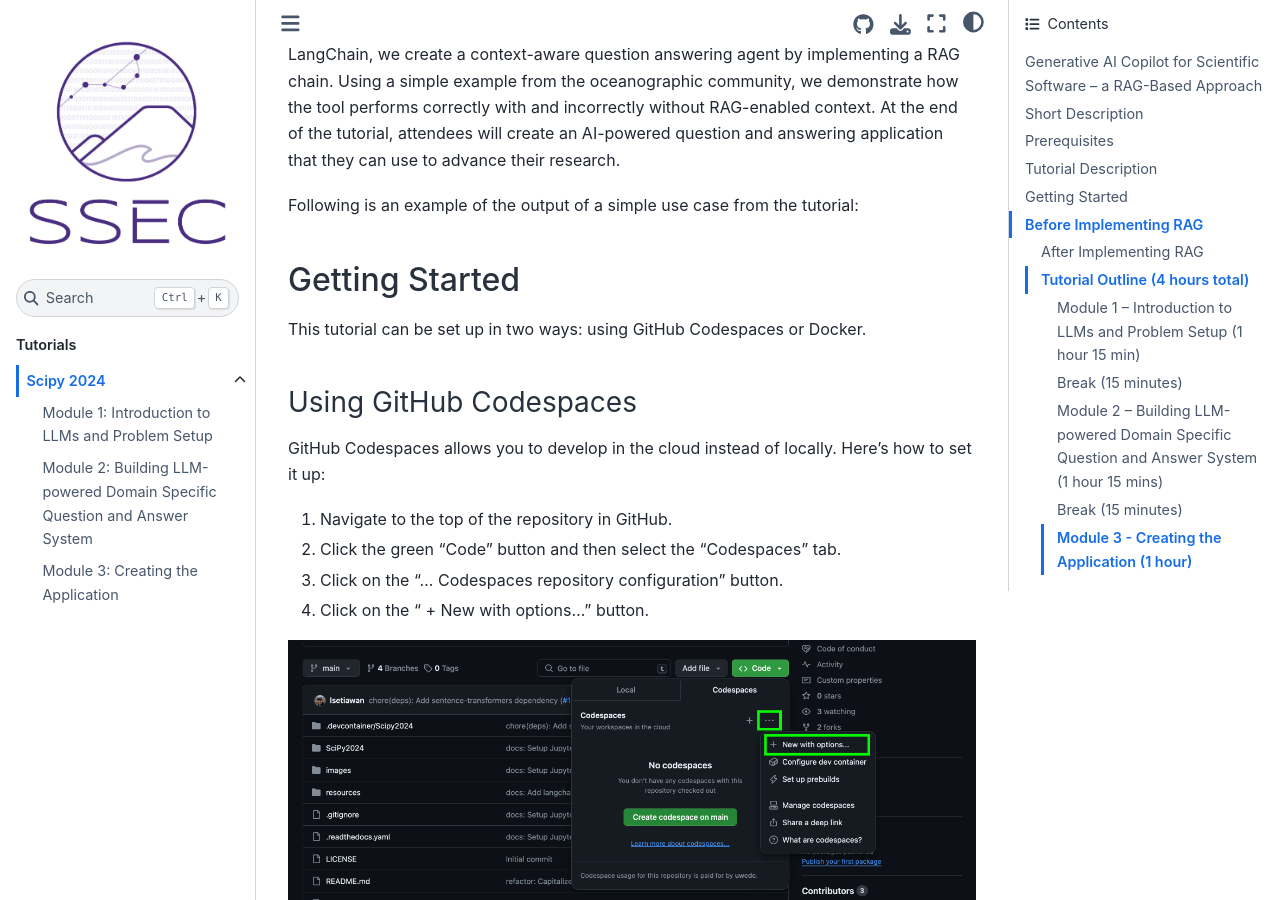
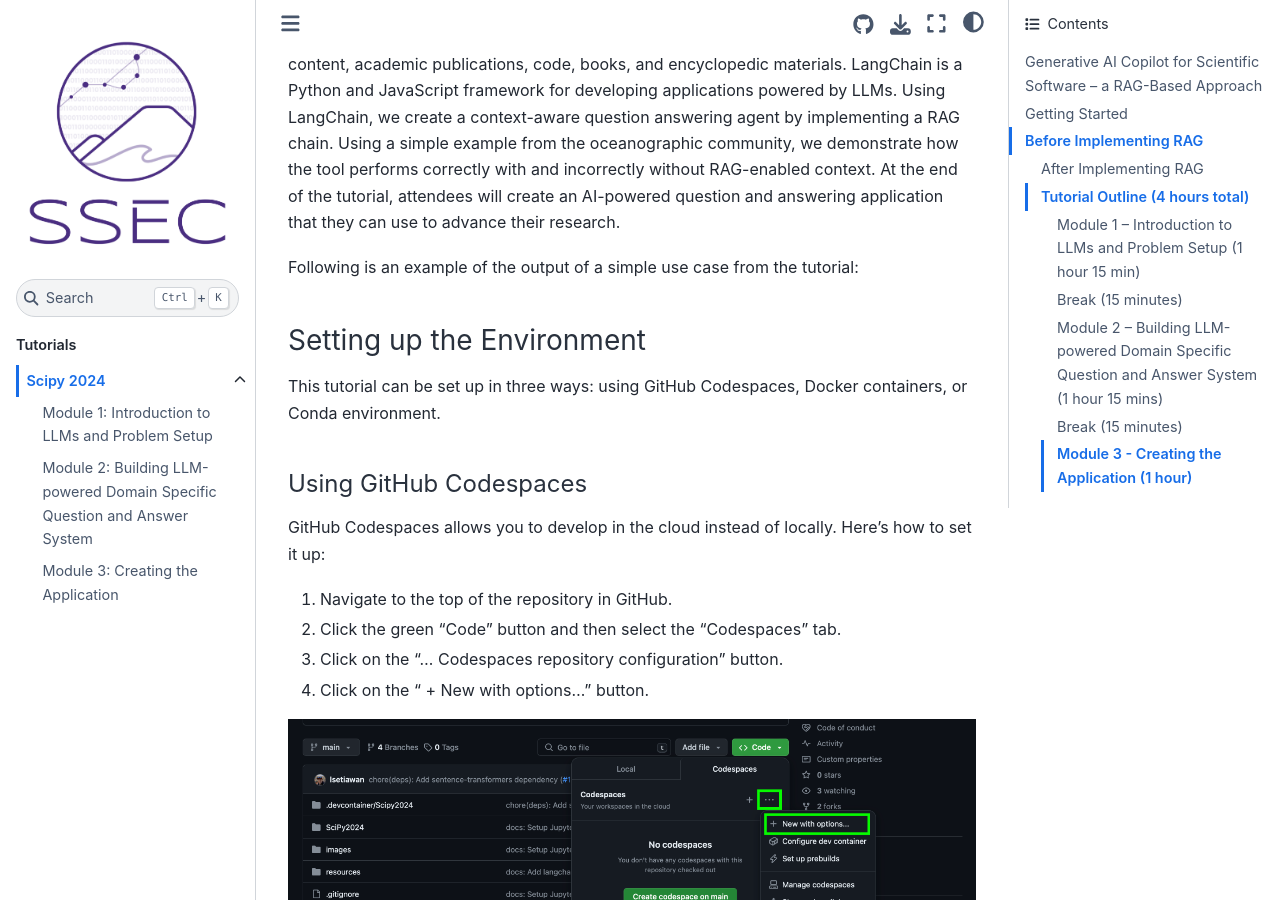
Before and after one commit to uw-ssec/tutorials, a Jupyter Book: the page built from SciPy2024/README.md, in a window 1280 px wide and 900 px high, scrolled down 1579 px. Built offline with Jupyter Book 1.0.4 settings and Sphinx 7.4.7 and the Sphinx Book theme 1.1.4, drawn with Linux system fonts in a browser that asks for light colours; some of the changed text lies outside the part shown.

Commit message:
refactor: Updated the README instruction ordering

```diff
--- a/SciPy2024/README.md
+++ b/SciPy2024/README.md
@@ -20,33 +20,35 @@
 
 2. University of Washington, Paul G. Allen School of Computer Science & Engineering, Seattle, WA
 
-## Short Description
+## Getting Started
+
+### Introduction
 
 Generative AI systems built upon large language models (LLMs) have shown great promise as tools that enable people to access information through natural conversation. Scientists can benefit from the breakthroughs these systems enable to create advanced tools that will help accelerate their research outcomes. This tutorial will cover: (1) the basics of language models, (2) setting up the environment for using open source LLMs without the use of expensive compute resources needed for training or fine-tuning, (3) learning a technique like Retrieval-Augmented Generation (RAG) to optimize output of LLM, and (4) build a “production-ready” app to demonstrate how researchers could turn disparate knowledge bases into special purpose AI-powered tools. The right audience for our tutorial is scientists and research engineers who want to use LLMs for their work.
 
-## Prerequisites
+### Prerequisites
 
 <!-- A list of prerequisite skills expected of attendees, so that participants can choose level appropriate tutorials. -->
 
 No prior experience with LLMs is required, but familiarity with the Jupyter environment will be helpful.
 
-### Python Programming Level
+#### Python Programming Level
 
 <!-- Prior Python Programming Level of Knowledge Expected: Please note this reflects the attendees' Python programming level only, not the attendees' level of understanding of the topic. -->
 
 Must have Python programming experience.
 
-## Tutorial Description
+### Tutorial Description
 
 Generative AI is changing the way we adopt and use technology. The power of AI is manifest in the everyday interactions of consumer tech and tools. This tutorial aims to utilize the underlying methods in Generative AI to advance scientific research. This tutorial will introduce and implement RAG (a technique for enhancing the accuracy and reliability of a generative AI model) for scientific research. We will go through the fundamentals of RAG and then implement it over documents retrieved from existing GitHub repositories and several domain-specific knowledge bases. The language model used in the tutorial is the Allen Institute for AI (AI2) Open Language Model (OLMo), an LLM with open data, code, weights, and evaluation benchmarks. OLMo is purpose-built for scientific discovery as it has been trained on Dolma, an open dataset of 3 trillion tokens collected from diverse web content, academic publications, code, books, and encyclopedic materials. LangChain is a Python and JavaScript framework for developing applications powered by LLMs. Using LangChain, we create a context-aware question answering agent by implementing a RAG chain. Using a simple example from the oceanographic community, we demonstrate how the tool performs correctly with and incorrectly without RAG-enabled context. At the end of the tutorial, attendees will create an AI-powered question and answering application that they can use to advance their research.
 
 Following is an example of the output of a simple use case from the tutorial:
 
-## Getting Started
+### Setting up the Environment
 
-This tutorial can be set up in two ways: using GitHub Codespaces or Docker.
+This tutorial can be set up in three ways: using GitHub Codespaces, Docker containers, or Conda environment.
 
-### Using GitHub Codespaces
+#### Using GitHub Codespaces
 
 GitHub Codespaces allows you to develop in the cloud instead of locally. Here's how to set it up:
 
@@ -65,7 +67,7 @@
 
 This will set up a new Codespace environment for the SciPy 2024 tutorial.
 
-### Using Docker
+#### Using Docker
 
 Alternatively, you can set up the tutorial locally using Docker. Here's how:
 
@@ -93,7 +95,9 @@
 
 > Note: If you exit the container, run `docker ps -l` for the Container ID and `docker start -i <container_id>` to pick up where you left off.
 
-### Using a Conda Environment
+Now, you can navigate to the tutorial directory and start the tutorial.
+
+#### Using a Conda Environment
 
 Finally, you can set up the tutorial locally using a Conda environment. Here's how:
 
```
